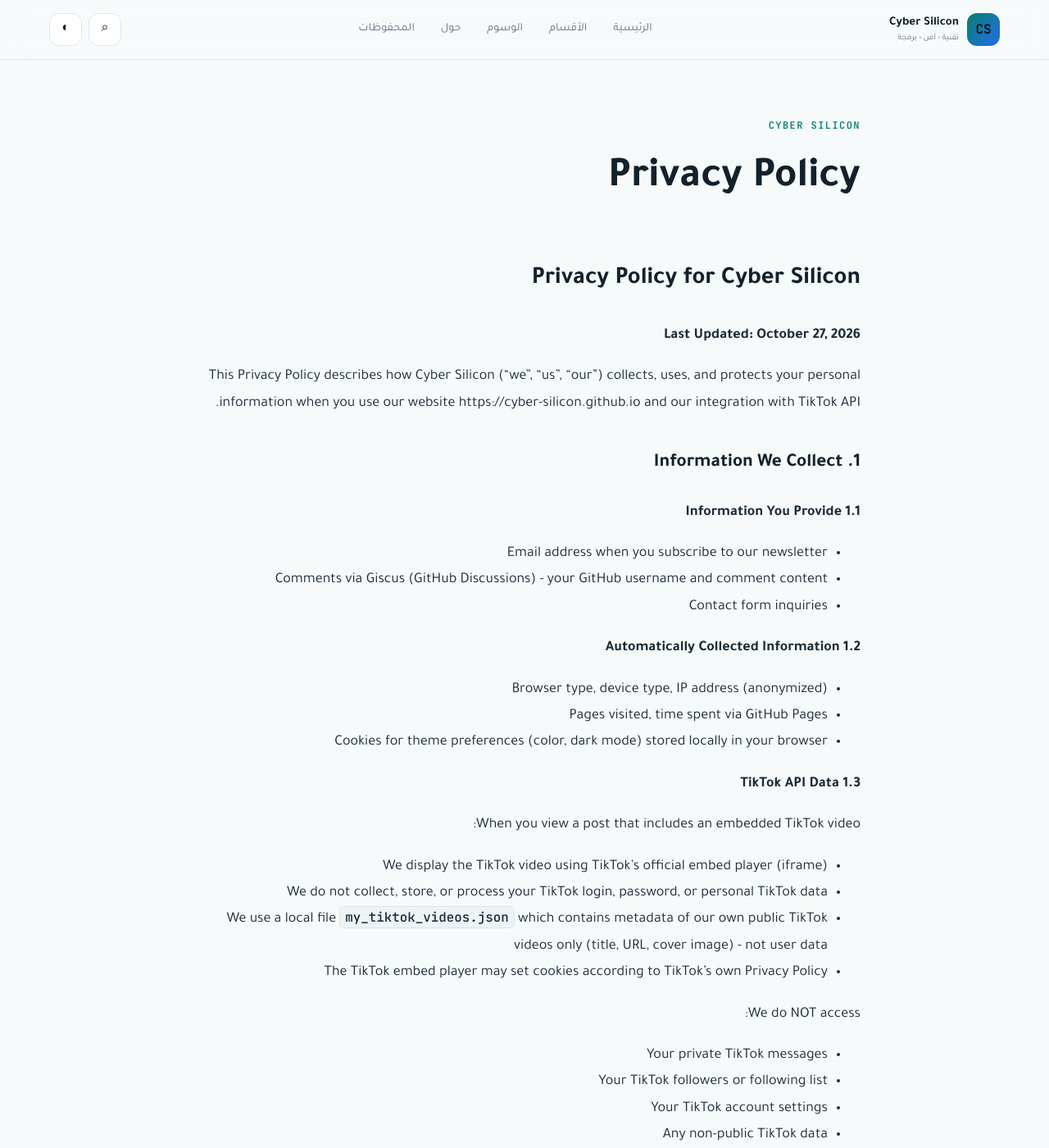
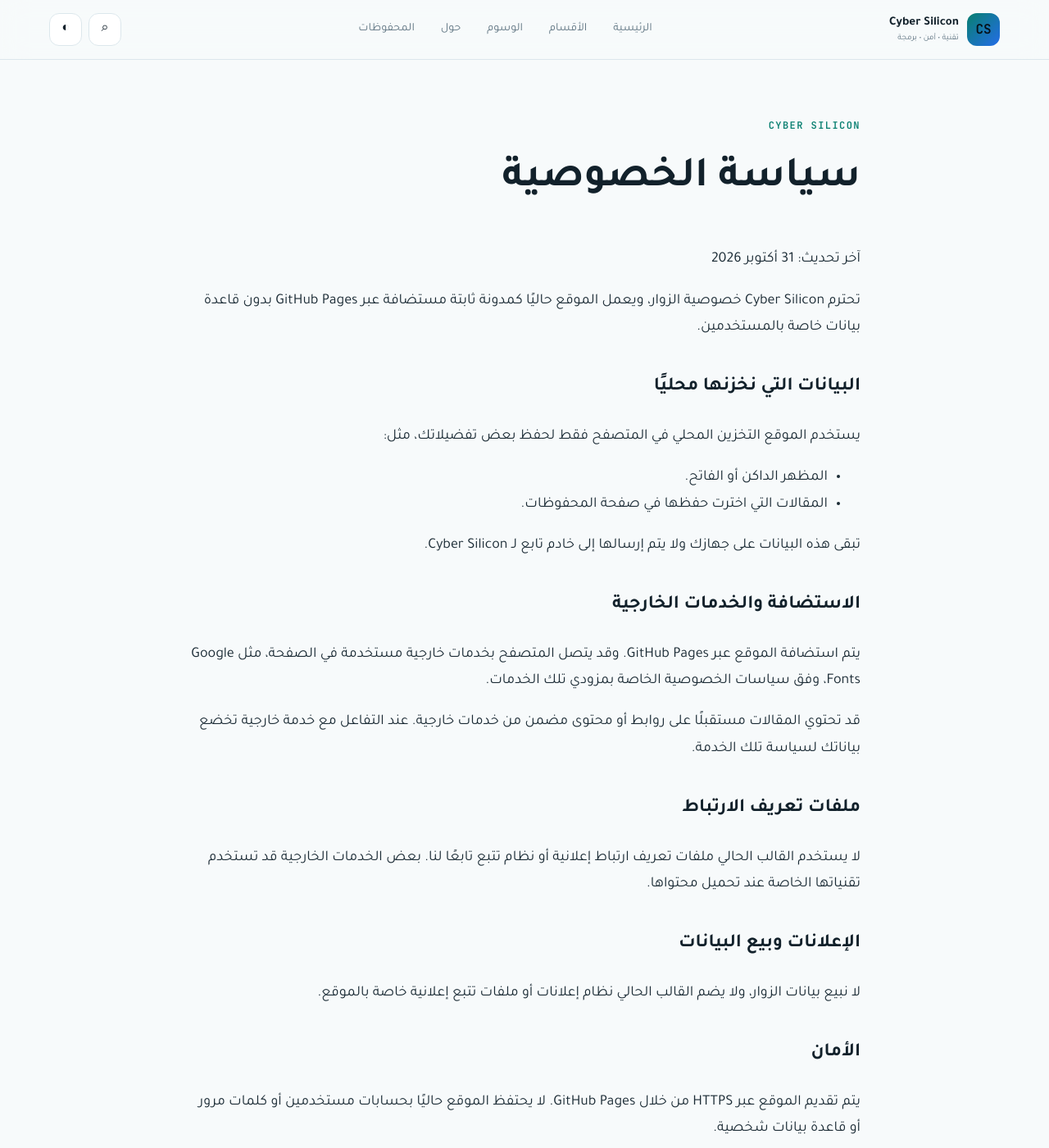
Before and after one commit to cyber-silicon/cyber-silicon.github.io, a Jekyll site: the page built from _pages/privacy.md, in a window 1280 px wide and 1400 px high. Shown: the whole window at 82% size. Built offline with Jekyll 4.4.1, drawn with Linux system fonts in a browser that asks for light colours; some of the changed text lies outside the part shown.

Commit message:
docs: align _pages/privacy.md with current site

```diff
--- a/_pages/privacy.md
+++ b/_pages/privacy.md
@@ -1,118 +1,45 @@
 ---
 layout: page
-title: Privacy Policy
-description: Privacy Policy for Cyber Silicon and TikTok API integration
+title: سياسة الخصوصية
+description: سياسة الخصوصية الخاصة بموقع Cyber Silicon.
 permalink: /privacy/
 ---
 
-## Privacy Policy for Cyber Silicon
+آخر تحديث: 31 أكتوبر 2026
 
-**Last Updated: October 27, 2026**
+تحترم Cyber Silicon خصوصية الزوار، ويعمل الموقع حاليًا كمدونة ثابتة مستضافة عبر GitHub Pages بدون قاعدة بيانات خاصة بالمستخدمين.
 
-This Privacy Policy describes how Cyber Silicon ("we", "us", "our") collects, uses, and protects your personal information when you use our website https://cyber-silicon.github.io and our integration with TikTok API.
+### البيانات التي نخزنها محليًا
 
-### 1. Information We Collect
+يستخدم الموقع التخزين المحلي في المتصفح فقط لحفظ بعض تفضيلاتك، مثل:
 
-**1.1 Information You Provide**
+- المظهر الداكن أو الفاتح.
+- المقالات التي اخترت حفظها في صفحة المحفوظات.
 
-- Email address when you subscribe to our newsletter
-- Comments via Giscus (GitHub Discussions) - your GitHub username and comment content
-- Contact form inquiries
+تبقى هذه البيانات على جهازك ولا يتم إرسالها إلى خادم تابع لـ Cyber Silicon.
 
-**1.2 Automatically Collected Information**
+### الاستضافة والخدمات الخارجية
 
-- Browser type, device type, IP address (anonymized)
-- Pages visited, time spent via GitHub Pages
-- Cookies for theme preferences (color, dark mode) stored locally in your browser
+يتم استضافة الموقع عبر GitHub Pages. وقد يتصل المتصفح بخدمات خارجية مستخدمة في الصفحة، مثل Google Fonts، وفق سياسات الخصوصية الخاصة بمزودي تلك الخدمات.
 
-**1.3 TikTok API Data**
+قد تحتوي المقالات مستقبلًا على روابط أو محتوى مضمن من خدمات خارجية. عند التفاعل مع خدمة خارجية تخضع بياناتك لسياسة تلك الخدمة.
 
-When you view a post that includes an embedded TikTok video:
+### ملفات تعريف الارتباط
 
-- We display the TikTok video using TikTok's official embed player (iframe)
-- We do not collect, store, or process your TikTok login, password, or personal TikTok data
-- We use a local file `my_tiktok_videos.json` which contains metadata of our own public TikTok videos only (title, URL, cover image) - not user data
-- The TikTok embed player may set cookies according to TikTok's own Privacy Policy
+لا يستخدم القالب الحالي ملفات تعريف ارتباط إعلانية أو نظام تتبع تابعًا لنا. بعض الخدمات الخارجية قد تستخدم تقنياتها الخاصة عند تحميل محتواها.
 
-We do NOT access:
+### الإعلانات وبيع البيانات
 
-- Your private TikTok messages
-- Your TikTok followers or following list
-- Your TikTok account settings
-- Any non-public TikTok data
+لا نبيع بيانات الزوار، ولا يضم القالب الحالي نظام إعلانات أو ملفات تتبع إعلانية خاصة بالموقع.
 
-### 2. How We Use Your Information
+### الأمان
 
-- To provide and improve our content (tutorials, maintenance guides)
-- To display relevant TikTok tutorial videos alongside articles
-- To respond to comments and inquiries
-- To send newsletter if you subscribed
-- To remember your theme preferences locally
+يتم تقديم الموقع عبر HTTPS من خلال GitHub Pages. لا يحتفظ الموقع حاليًا بحسابات مستخدمين أو كلمات مرور أو قاعدة بيانات شخصية.
 
-### 3. TikTok API Integration - Detailed Disclosure
+### التغييرات
 
-**Purpose of TikTok Integration:**
+قد يتم تحديث هذه السياسة عند إضافة وظائف جديدة إلى الموقع. سيتم تعديل تاريخ آخر تحديث عند حدوث تغيير جوهري.
 
-Our website integrates with TikTok to:
+### التواصل
 
-1. Automatically fetch metadata of our own TikTok channel videos (not user videos) from a local JSON file
-2. Match article lesson number (e.g., "Lesson 12") with TikTok video title containing "Lesson 12" and embed that video in the article
-3. Use TikTok video cover image as fallback article thumbnail if no other image exists
-
-**Data Flow:**
-
-Article file `lesson-12.md` -> Script searches `my_tiktok_videos.json` for "Lesson 12" -> Finds URL and cover -> Embeds in Jekyll post -> Displayed via TikTok Player iframe
-
-**No User TikTok Authentication:**
-
-We do NOT require users to log in with TikTok to view our site. The embed is public.
-
-### 4. Data Sharing
-
-We do not sell, trade, or share your personal data with third parties, except:
-
-- GitHub Pages (hosting)
-- Giscus (comments, powered by GitHub Discussions)
-- TikTok (when you interact with embedded TikTok player)
-- If required by law
-
-### 5. Cookies
-
-- Essential: Theme preferences stored in localStorage - no tracking
-- Third-party: TikTok embed may set cookies
-- No advertising cookies
-
-You can disable cookies in browser settings.
-
-### 6. Data Retention
-
-- Newsletter emails: until you unsubscribe
-- Comments: as long as GitHub Discussion exists
-- Theme preferences: until you clear browser storage
-
-### 7. Your Rights
-
-- Access: request what data we have about you
-- Deletion: request deletion of newsletter email and comments
-- Opt-out: unsubscribe from newsletter, disable cookies
-- TikTok: revoke access via TikTok settings if you ever authorized us
-
-### 8. Children's Privacy
-
-Our site is not directed to children under 13. We do not knowingly collect data from children.
-
-### 9. Security
-
-We use GitHub Pages HTTPS, no server database. Theme preferences are client-side only.
-
-### 10. Changes
-
-We may update this policy. Changes will be posted here with updated date.
-
-### 11. Contact
-
-For privacy questions:
-
-- Email: mylif2021@gmail.com
-- Website: https://cyber-silicon.github.io/about/
-- GitHub: https://github.com/cyber-silicon/cyber-silicon.github.io/issues
+للاستفسارات المتعلقة بالخصوصية يمكنك التواصل عبر صفحة [حول Cyber Silicon](/about/).
```
